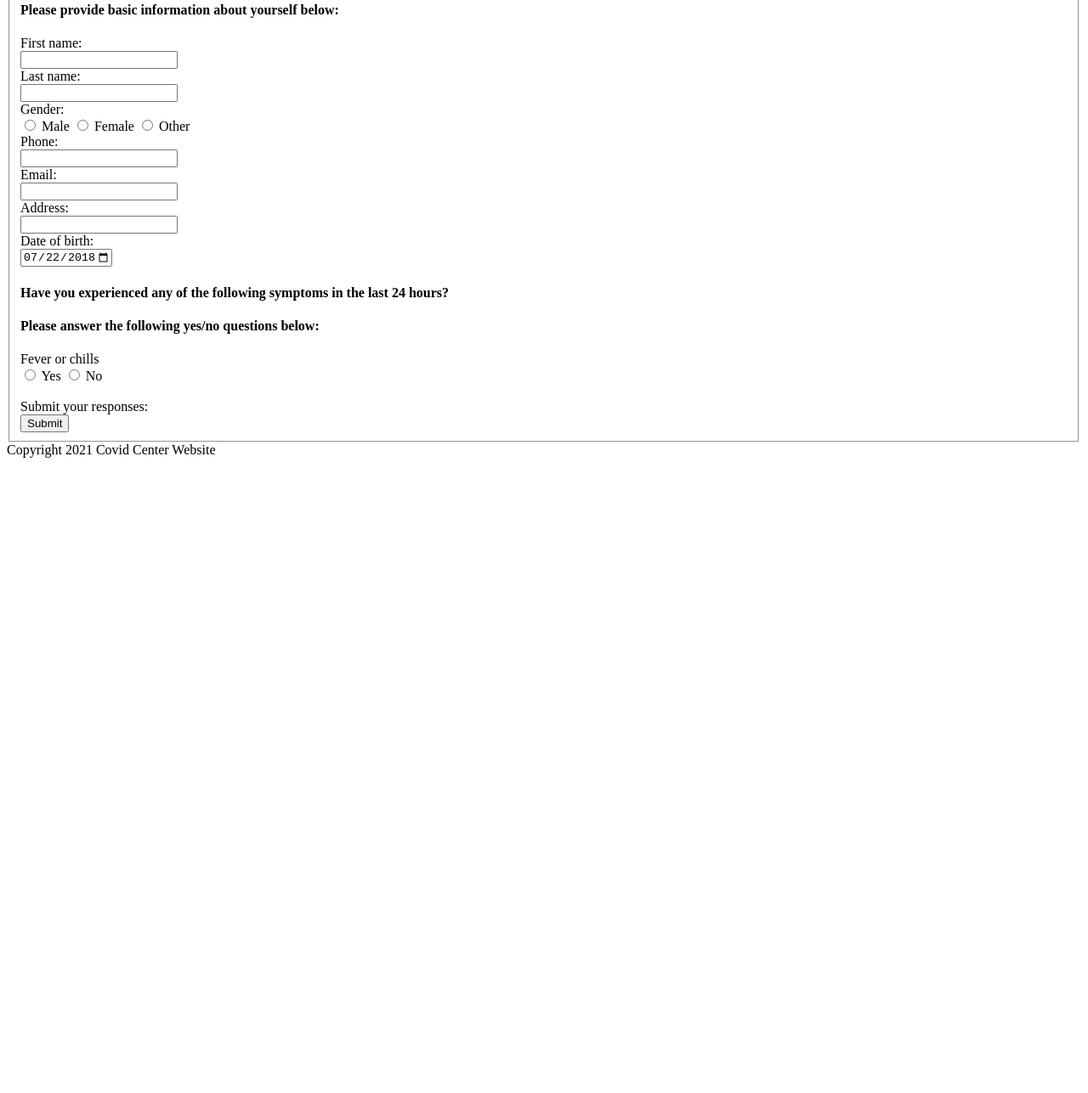
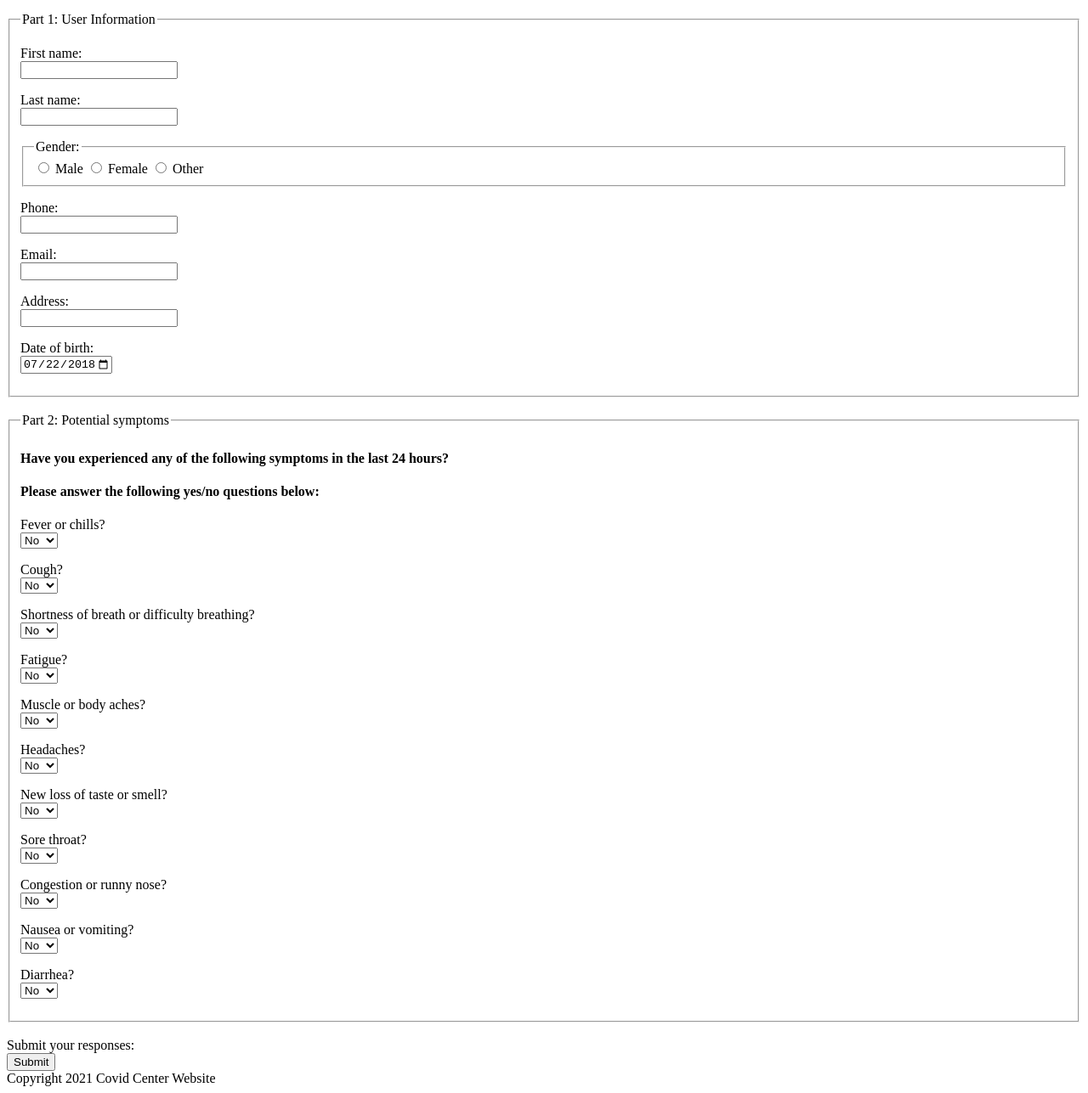
Before and after one commit to t-husnetdinova/webapp_spring2021_covid_center_part2, a plain HTML site: page index.html in a window 1280 px wide. Shown: the part 153-1440 px from the top of the page at 85% size. Before the commit the page ends 800 px from the top, so only its background shows below. Drawn offline with Linux system fonts and the light colour scheme.

Commit message:
added potential symptoms questionnaire

```diff
--- a/index.html
+++ b/index.html
@@ -10,73 +10,171 @@
             <h1>Welcome to the COVID-19 Assessment Website!</h1>
         </header>
         <section>
+            <h2>Please fill out the form below:</h2>
             <!-- Gather data from user in an appropriate manner -->
-            <h2>Please fill out the form below:</h2>
             <article>
+                <h4>The answers you provide will be used to determine whether you need to get tested, treated, or hospitalized.</h4>
                 <!-- Define a form -->
                 <!-- form will need an action tag eventually, when we connect a backend to store answers -->
                 <!-- Fun observation: defining a form allows for saved autofill values-->
                 <form>
                     <fieldset>
+                        <legend>Part 1: User Information</legend>
                         <!-- Part 1: User Information -->
-                        <h4>Please provide basic information about yourself below:</h4>
                         <!-- First name -->
+                        <p>
                             <label for="fname">First name:</label><br>
                             <input type="text" id="fname" name="fname" required><br>
+                        </p>
 
                         <!-- Last name -->
+                        <p>
                             <label for="lname">Last name:</label><br>
                             <input type="text" id="lname" name="lname" required><br>
+                        </p>
 
                         <!-- Gender -->
                         <!-- One group (same name), three elements (different ids)-->
-                        <label for="gender">Gender:</label><br>
-                        <input id="gender" style="display:none"> <!-- a near trick for hiding an input-->
+                        <fieldset>
+                            <legend>Gender: </legend>
                             <input type="radio" id="male" name="male" value="male">
                             <label for="male">Male</label>
                             <input type="radio" id="female" name="female" value="female">
                             <label for="female">Female</label>
                             <input type="radio" id="other" name="female" value="other">
                             <label for="other">Other</label><br>
+                        </fieldset>
 
                         <!-- Phone -->
+                        <p>
                             <label for="phone">Phone:</label><br>
-                        <input type="text" id="phone" name="phone" required><br>
+                            <input type="tel" id="phone" name="phone" pattern="[0-9]{3}-[0-9]{3}-[0-9]{4}"><br>
+                        </p>
 
                         <!-- Email -->
+                        <p>
                             <label for="email">Email:</label><br>
                             <input type="text" id="email" name="email" required><br>
+                        </p>
 
                         <!-- Address -->
+                        <p>
                             <label for="address">Address:</label><br>
                             <input type="text" id="address" name="address" required><br>
+                        </p>
 
                         <!-- Date of birth -->
+                        <p>
                             <label for="dob">Date of birth:</label><br>
                             <input type="date" id="dob" name="dob" value="2018-07-22" min="1900-01-01" max="2021-02-01"><br>
+                        </p>
+                    </fieldset><br>
 
                     <!-- Part 2: Symptom questionnaire -->
+                    <fieldset>
+                        <legend>Part 2: Potential symptoms</legend>
                         <h4>Have you experienced any of the following symptoms in the last 24 hours?</h4>
                         <h4>Please answer the following yes/no questions below:</h4>
 
                         <!-- Fever or chills-->
-                        <label for="p2q1">Fever or chills</label><br>
-                        <input id="p2q1" style="display:none"> <!-- a near trick for hiding an input-->
-                        <input type="radio" id="feverYes" name="p2q1" value="yes">
-                        <label for="feverYes">Yes</label>
-                        <input type="radio" id="feverNo" name="p2q1" value="no">
-                        <label for="feverNo">No</label><br>
+                        <p>
+                            <label for="fever">Fever or chills?</label><br>
+                            <select id="fever" name="fever">
+                                <option value="No">No</option>
+                                <option value="Yes">Yes</option>
+                            </select>
+                        </p>
 
                         <!-- Cough -->
+                        <p>
+                            <label for="cough">Cough?</label><br>
+                            <select id="cough" name="cough">
+                                <option value="No">No</option>
+                                <option value="Yes">Yes</option>
+                            </select>
+                        </p>
+
                         <!-- Shortness of breath or difficulty breathing -->
+                        <p>
+                            <label for="breath">Shortness of breath or difficulty breathing?</label><br>
+                            <select id="breath" name="breath">
+                                <option value="No">No</option>
+                                <option value="Yes">Yes</option>
+                            </select>
+                        </p>
+
                         <!-- Fatigue -->
+                        <p>
+                            <label for="fatigue">Fatigue?</label><br>
+                            <select id="fatigue" name="fatigue">
+                                <option value="No">No</option>
+                                <option value="Yes">Yes</option>
+                            </select>
+                        </p>
+
                         <!-- Muscle or body aches -->
+                        <p>
+                            <label for="aches">Muscle or body aches?</label><br>
+                            <select id="aches" name="aches">
+                                <option value="No">No</option>
+                                <option value="Yes">Yes</option>
+                            </select>
+                        </p>
+
                         <!-- Headaches-->
+                        <p>
+                            <label for="headache">Headaches?</label><br>
+                            <select id="headache" name="headache">
+                                <option value="No">No</option>
+                                <option value="Yes">Yes</option>
+                            </select>
+                        </p>
+
                         <!-- New loss of taste or smell-->
+                        <p>
+                            <label for="sense">New loss of taste or smell?</label><br>
+                            <select id="sense" name="sense">
+                                <option value="No">No</option>
+                                <option value="Yes">Yes</option>
+                            </select>
+                        </p>
+
                         <!-- Sore throat -->
+                        <p>
+                            <label for="throat">Sore throat?</label><br>
+                            <select id="throat" name="throat">
+                                <option value="No">No</option>
+                                <option value="Yes">Yes</option>
+                            </select>
+                        </p>
+
                         <!-- Congestion or runny nose -->
+                        <p>
+                            <label for="nose">Congestion or runny nose?</label><br>
+                            <select id="nose" name="nose">
+                                <option value="No">No</option>
+                                <option value="Yes">Yes</option>
+                            </select>
+                        </p>
+
                         <!-- Nausea or vomiting -->
+                        <p>
+                            <label for="vom">Nausea or vomiting?</label><br>
+                            <select id="vom" name="vom">
+                                <option value="No">No</option>
+                                <option value="Yes">Yes</option>
+                            </select>
+                        </p>
+
                         <!-- Diarrhea -->
+                        <p>
+                            <label for="stinky">Diarrhea?</label><br>
+                            <select id="stinky" name="stinky">
+                                <option value="No">No</option>
+                                <option value="Yes">Yes</option>
+                            </select>
+                        </p>
+                    </fieldset>
 
                     <!-- Part 3: COMING SOON -->
 
@@ -84,7 +182,7 @@
                     <br>
                     <label for="submit">Submit your responses:</label><br>
                     <input type="submit" id="submit">
-                    </fieldset>
+
                 </form>
             </article>
         </section>
```
Lines whose indentation alone changed are shown as unchanged.
